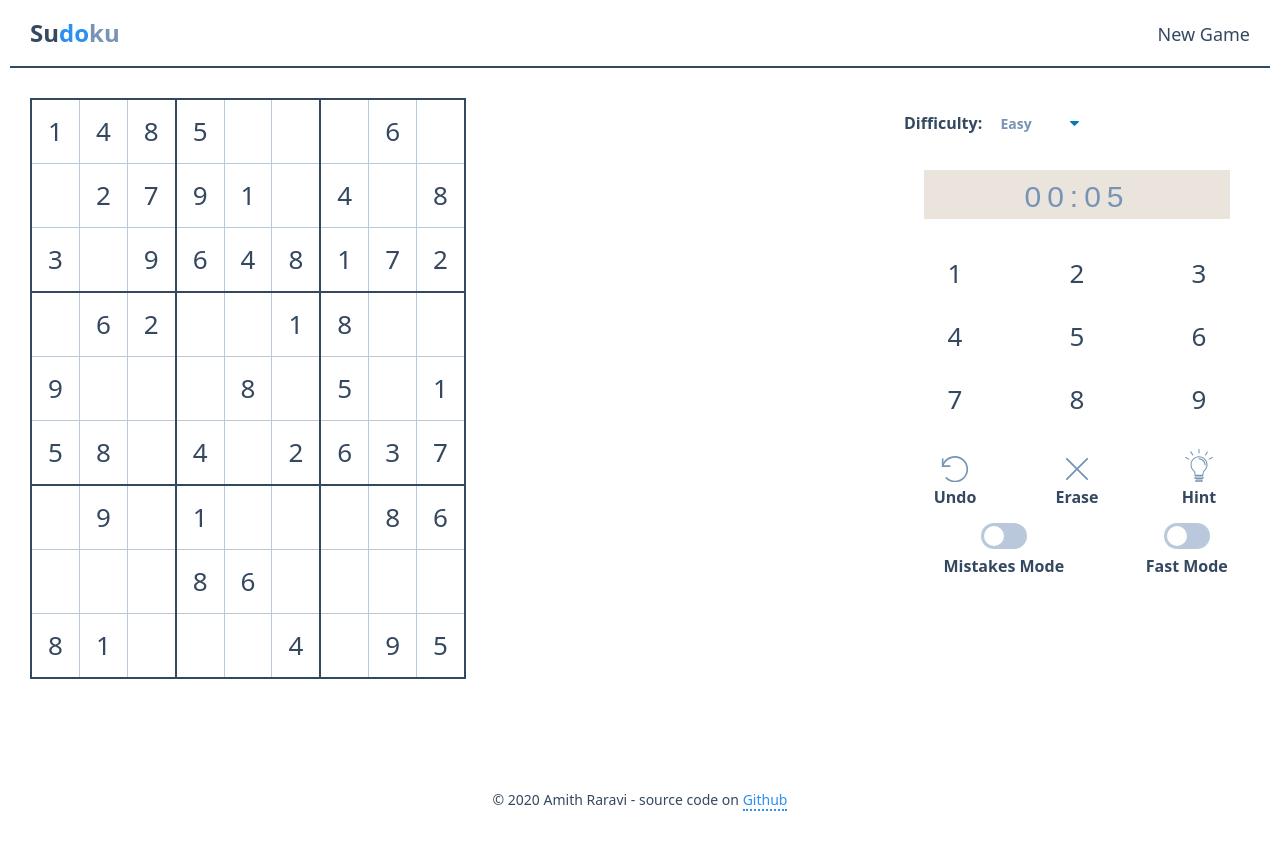
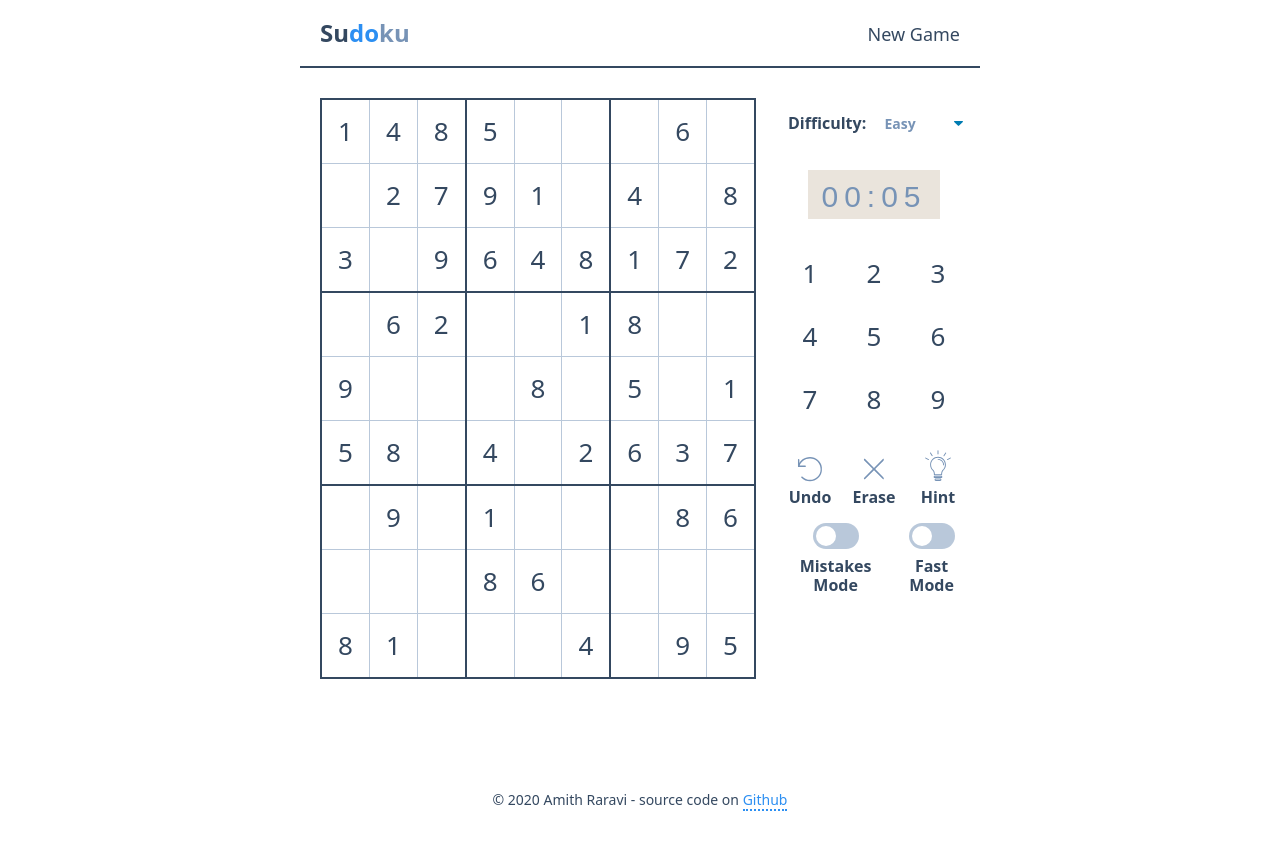
Before and after one commit to ArcaneCircle/sudoku, a React (Vite) app: page / in a window 1280 px wide. Shown: the top 850 px of the page. Built offline with nearby package versions, Linux system fonts and the light colour scheme.

Commit message:
fix: container element

```diff
--- a/src/App.css
+++ b/src/App.css
@@ -34,7 +34,7 @@ body {
 /**
    * A container for the game.
    */
-.container {
+.mycontainer {
   max-width: 700px;
   min-width: 270px;
   margin: 0 auto;
--- a/src/Game.tsx
+++ b/src/Game.tsx
@@ -217,13 +217,13 @@ export const Game: React.FC<{}> = () => {
    */
   useEffect(() => {
     _createNewGame()
-  // eslint-disable-next-line eslint-comments/no-unlimited-disable
+    // eslint-disable-next-line eslint-comments/no-unlimited-disable
   }, [])
 
   return (
     <>
-      <div className={overlay ? 'container blur' : 'container'}>
-        <Header onClick={onClickNewGame}/>
+      <div className={overlay ? 'mycontainer blur' : 'mycontainer'}>
+        <Header onClick={onClickNewGame} />
         <div className="innercontainer">
           <GameSection
             onClick={(indexOfArray: number) => onClickCell(indexOfArray)}
@@ -240,11 +240,11 @@ export const Game: React.FC<{}> = () => {
         </div>
         <Footer />
       </div>
-      <div className= { overlay
+      <div className={overlay
         ? 'overlay overlay--visible'
         : 'overlay'
-                      }
-           onClick={onClickOverlay}
+      }
+        onClick={onClickOverlay}
       >
         <h2 className="overlay__text">
           You <span className="overlay__textspan1">solved</span> <span className="overlay__textspan2">it!</span>
```
